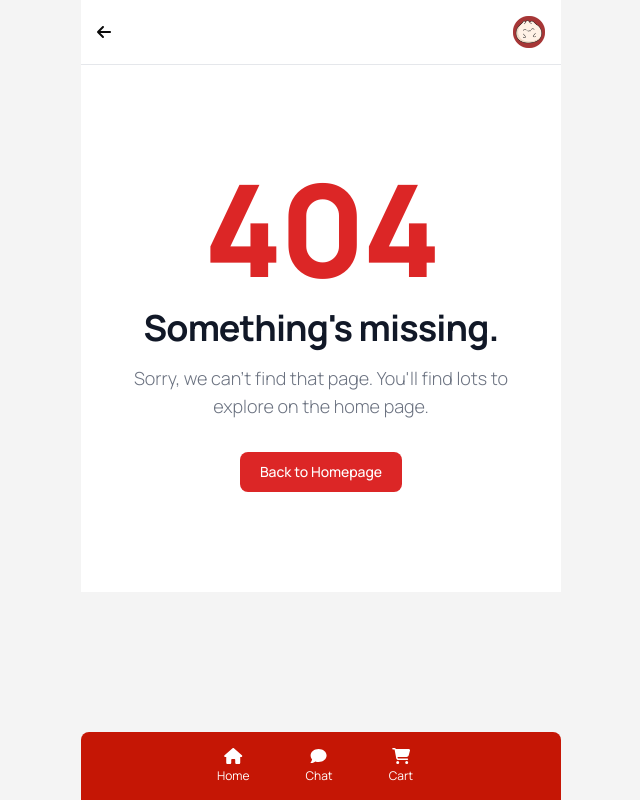
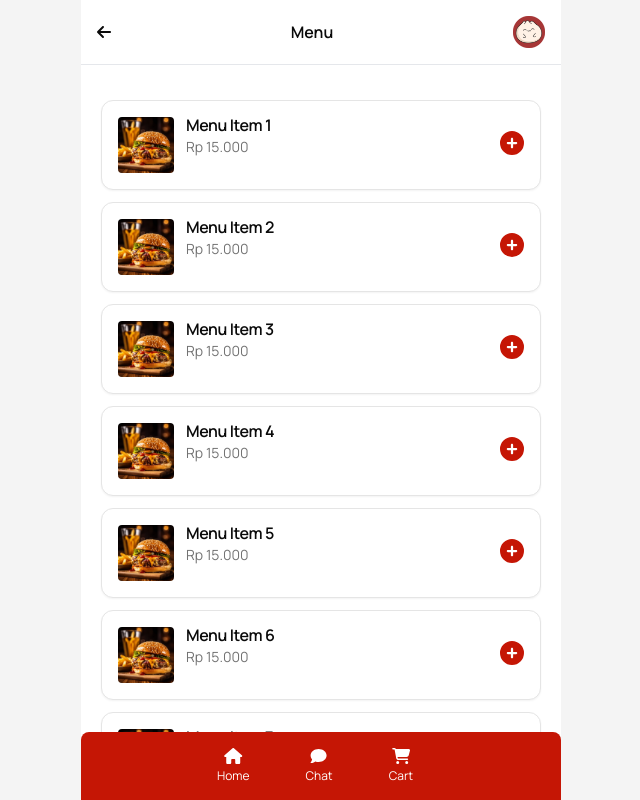
Before and after one commit to SKom-Journey/web-user, a React (Vite) app: page /menu in a window 1280 px wide. Before the commit this address had no page. Shown: the top 800 px of the page, without its empty margins (319-959 px from the left). Built offline with nearby package versions, Linux system fonts and the light colour scheme.

Commit message:
feat: menu pages

```diff
--- a/src/components/base/menubar/MenubarList.tsx
+++ b/src/components/base/menubar/MenubarList.tsx
@@ -12,7 +12,7 @@ export const MenubarList = () => {
       <NavigationMenu>
          <NavigationMenuList className="gap-10">
             <NavigationMenuItem>
-               <Link to={"/home"}>
+               <Link to={"/menu"}>
                   <NavigationMenuLink className="me-3 text-center flex flex-col">
                      <HomeIcon />
                      <span className="text-xs pt-1 text-white">Home</span>
--- a/src/components/base/navbar/Navbar.tsx
+++ b/src/components/base/navbar/Navbar.tsx
@@ -1,13 +1,18 @@
 import { ArrowLeftIcon } from "@/components/Icons"
 import Logo from "@/assets/images/ryomu-logo.png"
 
-export const Navbar = () => {
+interface NavbarProps {
+   title: string
+}
+
+export const Navbar: React.FC<NavbarProps> = ({ title }) => {
    return (
       <nav className="bg-white fixed z-20 top-0 border-b w-full border-gray-200 dark:border-gray-600" style={{ maxWidth: "480px" }}>
          <div className="max-w-screen-xl flex flex-wrap items-center justify-between mx-auto p-4">
             <a href="#" className="flex items-center">
                <ArrowLeftIcon />
             </a>
+            <p className="font-semibold">{title}</p>
             <a href="#" className="flex items-center">
                <img src={Logo} className="h-8" alt="Flowbite Logo" />
             </a>
--- /dev/null
+++ b/src/components/ui/card.tsx
@@ -0,0 +1,76 @@
+import * as React from "react"
+
+import { cn } from "@/lib/utils"
+
+const Card = React.forwardRef<
+  HTMLDivElement,
+  React.HTMLAttributes<HTMLDivElement>
+>(({ className, ...props }, ref) => (
+  <div
+    ref={ref}
+    className={cn(
+      "rounded-xl border bg-card text-card-foreground shadow",
+      className
+    )}
+    {...props}
+  />
+))
+Card.displayName = "Card"
+
+const CardHeader = React.forwardRef<
+  HTMLDivElement,
+  React.HTMLAttributes<HTMLDivElement>
+>(({ className, ...props }, ref) => (
+  <div
+    ref={ref}
+    className={cn("flex flex-col space-y-1.5 p-6", className)}
+    {...props}
+  />
+))
+CardHeader.displayName = "CardHeader"
+
+const CardTitle = React.forwardRef<
+  HTMLParagraphElement,
+  React.HTMLAttributes<HTMLHeadingElement>
+>(({ className, ...props }, ref) => (
+  <h3
+    ref={ref}
+    className={cn("font-semibold leading-none tracking-tight", className)}
+    {...props}
+  />
+))
+CardTitle.displayName = "CardTitle"
+
+const CardDescription = React.forwardRef<
+  HTMLParagraphElement,
+  React.HTMLAttributes<HTMLParagraphElement>
+>(({ className, ...props }, ref) => (
+  <p
+    ref={ref}
+    className={cn("text-sm text-muted-foreground", className)}
+    {...props}
+  />
+))
+CardDescription.displayName = "CardDescription"
+
+const CardContent = React.forwardRef<
+  HTMLDivElement,
+  React.HTMLAttributes<HTMLDivElement>
+>(({ className, ...props }, ref) => (
+  <div ref={ref} className={cn("p-6 pt-0", className)} {...props} />
+))
+CardContent.displayName = "CardContent"
+
+const CardFooter = React.forwardRef<
+  HTMLDivElement,
+  React.HTMLAttributes<HTMLDivElement>
+>(({ className, ...props }, ref) => (
+  <div
+    ref={ref}
+    className={cn("flex items-center p-6 pt-0", className)}
+    {...props}
+  />
+))
+CardFooter.displayName = "CardFooter"
+
+export { Card, CardHeader, CardFooter, CardTitle, CardDescription, CardContent }
--- a/src/pages/core/client/base/index.tsx
+++ b/src/pages/core/client/base/index.tsx
@@ -1,12 +1,22 @@
-import { Menubar } from "@/components/base/menubar/Menubar"
-import { Navbar } from "@/components/base/navbar/Navbar"
-import { Outlet } from "react-router-dom"
+import { Menubar } from "@/components/base/menubar/Menubar";
+import { Navbar } from "@/components/base/navbar/Navbar";
+import { Outlet, useLocation } from "react-router-dom";
+
+const titleMapping: { [key: string]: string } = {
+   '/menu': 'Menu',
+   '/chat': 'Chat',
+   '/cart': 'Cart',
+   '*': 'Not Found',
+};
 
 export const Base: React.FC = () => {
+   const location = useLocation();
+   const title = titleMapping[location.pathname]
+
    return (
       <main className="bg-white">
          <div id="navbar" className="pb-20">
-            <Navbar />
+            <Navbar title={title} />
          </div>
          <div id="content" className="p-5">
             <Outlet />
@@ -15,5 +25,5 @@ export const Base: React.FC = () => {
             <Menubar />
          </div>
       </main>
-   )
-}
+   );
+};
--- a/src/pages/core/client/home/index.tsx
+++ /dev/null
@@ -1,5 +0,0 @@
-export const Homepage: React.FC = () => {
-   return (
-      <></>
-   )
-}
--- /dev/null
+++ b/src/pages/core/client/menus/components/CardMenu.tsx
@@ -0,0 +1,35 @@
+import {
+   Card,
+   CardDescription,
+   CardHeader,
+   CardTitle,
+} from "@/components/ui/card"
+import BaseImg from "@/assets/images/base-img.webp"
+import { Link } from "react-router-dom"
+import { CirclePlusIcon } from "@/components/Icons"
+
+interface CardMenuProps {
+   title: string;
+   price: string;
+}
+
+export const CardMenu: React.FC<CardMenuProps> = ({ title, price }) => {
+   return (
+      <Card className="shadow-sm mb-3">
+         <CardHeader className="p-4">
+            <div className="flex justify-between items-center">
+               <div className="flex">
+                  <img src={BaseImg} className="h-14 me-3 rounded" alt="base-img" />
+                  <div className="flex flex-col">
+                     <CardTitle className="mb-1">{title}</CardTitle>
+                     <CardDescription>{price}</CardDescription>
+                  </div>
+               </div>
+               <Link to={'#'}>
+                  <CirclePlusIcon />
+               </Link>
+            </div>
+         </CardHeader>
+      </Card>
+   )
+}
--- /dev/null
+++ b/src/pages/core/client/menus/index.tsx
@@ -0,0 +1,39 @@
+import { CardMenu } from "./components/CardMenu"
+
+const menuItems = [
+   { id: 1, title: "Menu Item 1", price: "Rp 15.000" },
+   { id: 2, title: "Menu Item 2", price: "Rp 15.000" },
+   { id: 3, title: "Menu Item 3", price: "Rp 15.000" },
+   { id: 4, title: "Menu Item 4", price: "Rp 15.000" },
+   { id: 5, title: "Menu Item 5", price: "Rp 15.000" },
+   { id: 6, title: "Menu Item 6", price: "Rp 15.000" },
+   { id: 7, title: "Menu Item 7", price: "Rp 15.000" },
+   { id: 8, title: "Menu Item 8", price: "Rp 15.000" },
+   { id: 9, title: "Menu Item 9", price: "Rp 15.000" },
+   { id: 10, title: "Menu Item 10", price: "Rp 15.000" },
+   { id: 11, title: "Menu Item 11", price: "Rp 15.000" },
+   { id: 12, title: "Menu Item 12", price: "Rp 15.000" },
+   { id: 13, title: "Menu Item 13", price: "Rp 15.000" },
+   { id: 14, title: "Menu Item 14", price: "Rp 15.000" },
+   { id: 15, title: "Menu Item 15", price: "Rp 15.000" },
+   { id: 16, title: "Menu Item 16", price: "Rp 15.000" },
+   { id: 17, title: "Menu Item 17", price: "Rp 15.000" },
+   { id: 18, title: "Menu Item 18", price: "Rp 15.000" },
+   { id: 19, title: "Menu Item 19", price: "Rp 15.000" },
+   { id: 20, title: "Menu Item 20", price: "Rp 15.000" },
+];
+
+
+export const MenuPage: React.FC = () => {
+   return (
+      <>
+         {menuItems.map(item => (
+            <CardMenu
+               key={item.id}
+               title={item.title}
+               price={item.price}
+            />
+         ))}
+      </>
+   );
+}
--- a/src/routes/index.tsx
+++ b/src/routes/index.tsx
@@ -1,11 +1,20 @@
 import { NotFound, Base } from "@/pages";
-import { createBrowserRouter } from "react-router-dom";
+import { MenuPage } from "@/pages/core/client/menus";
+import { createBrowserRouter, Navigate } from "react-router-dom";
 
 const router = createBrowserRouter([
    {
       path: '/',
       element: <Base />,
       children: [
+         {
+            index: true,
+            element: <Navigate to="/menu" />
+         },
+         {
+            path: '/menu',
+            element: <MenuPage />,
+         },
          {
             path: '*',
             element: <NotFound />,
```
Also changed, not shown: src/components/Icons.tsx (+8 -1 lines), src/assets/images/base-img.webp (added).
